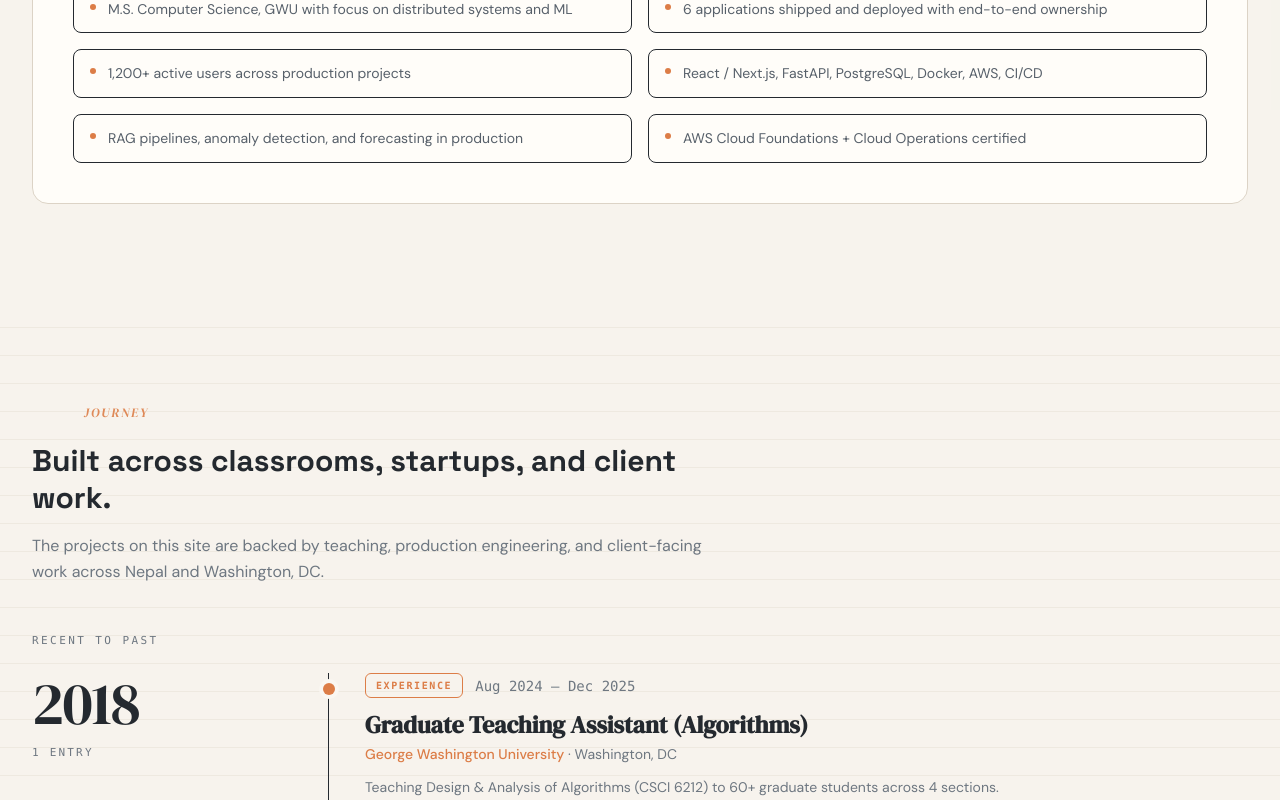
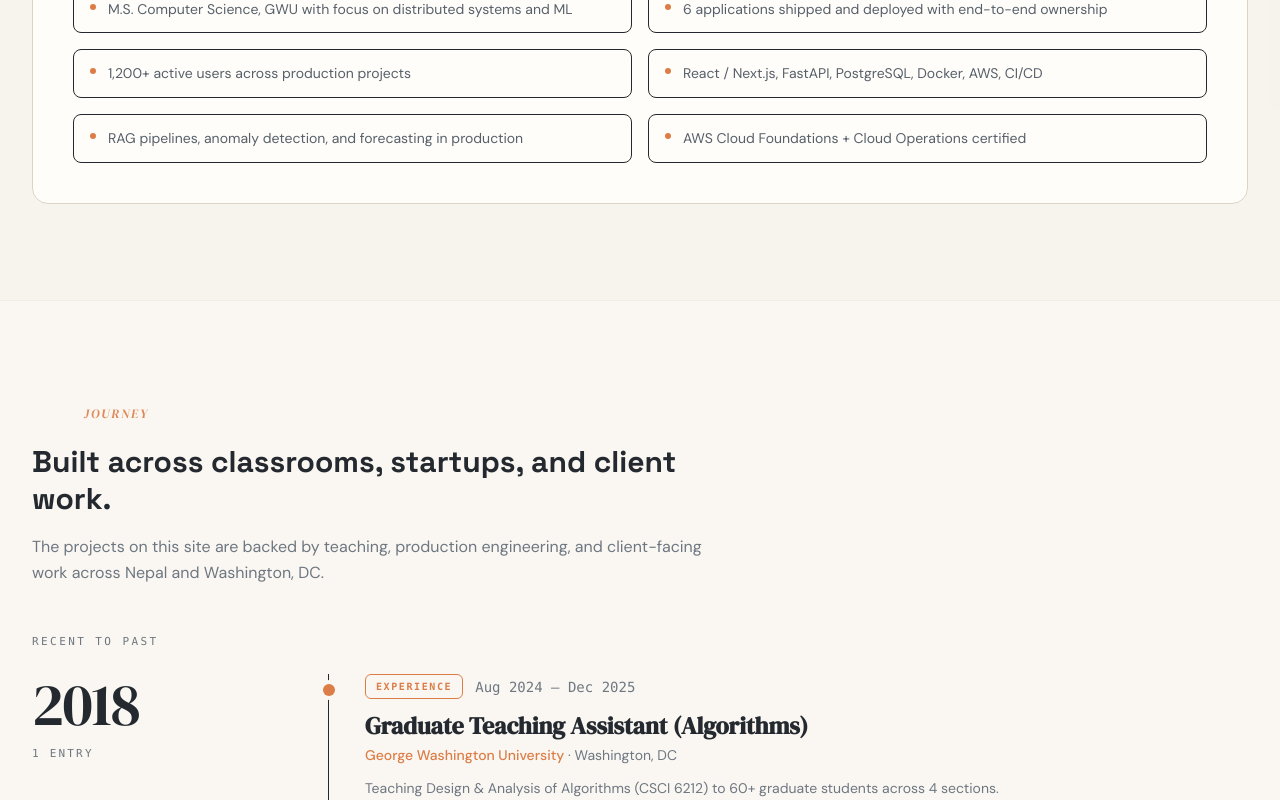
Before and after one commit to aabhiyann/portfolio-abhiyan, a React (Vite) app: page / in a window 1280 px wide. Shown: the part 1888-2688 px from the top of the page. Built offline with nearby package versions, Linux system fonts and the light colour scheme.

Commit message:
style(home): align journey section with site surfaces; remove notebook
- Drop ruled-paper background so the block matches other home strips.
- Use border-t and bg-bg-surface/20 like the profile section above.

```diff
--- a/src/pages/Home.tsx
+++ b/src/pages/Home.tsx
@@ -294,23 +294,9 @@ function Home() {
 
       {/* Experience Timeline — left year rail + scrollable right column */}
       <section
-        className="relative py-24 bg-bg-surface/50"
+        className="relative border-t border-border-primary/30 py-24 bg-bg-surface/20"
         aria-label="Career timeline"
       >
-        <div
-          className="pointer-events-none absolute inset-0 overflow-hidden"
-          aria-hidden
-        >
-          <div
-            className="absolute inset-0 opacity-[0.35] dark:opacity-[0.2]"
-            style={{
-              backgroundImage:
-                "repeating-linear-gradient(to bottom, transparent 0, transparent 27px, var(--color-border-primary) 27px, var(--color-border-primary) 28px)",
-              backgroundSize: "100% 28px",
-            }}
-          />
-        </div>
-
         <div className="relative max-w-7xl mx-auto px-6 md:px-8">
           <div className="max-w-2xl mb-10 lg:mb-12">
             <div className="inline-flex items-center gap-3 mb-5">
```
